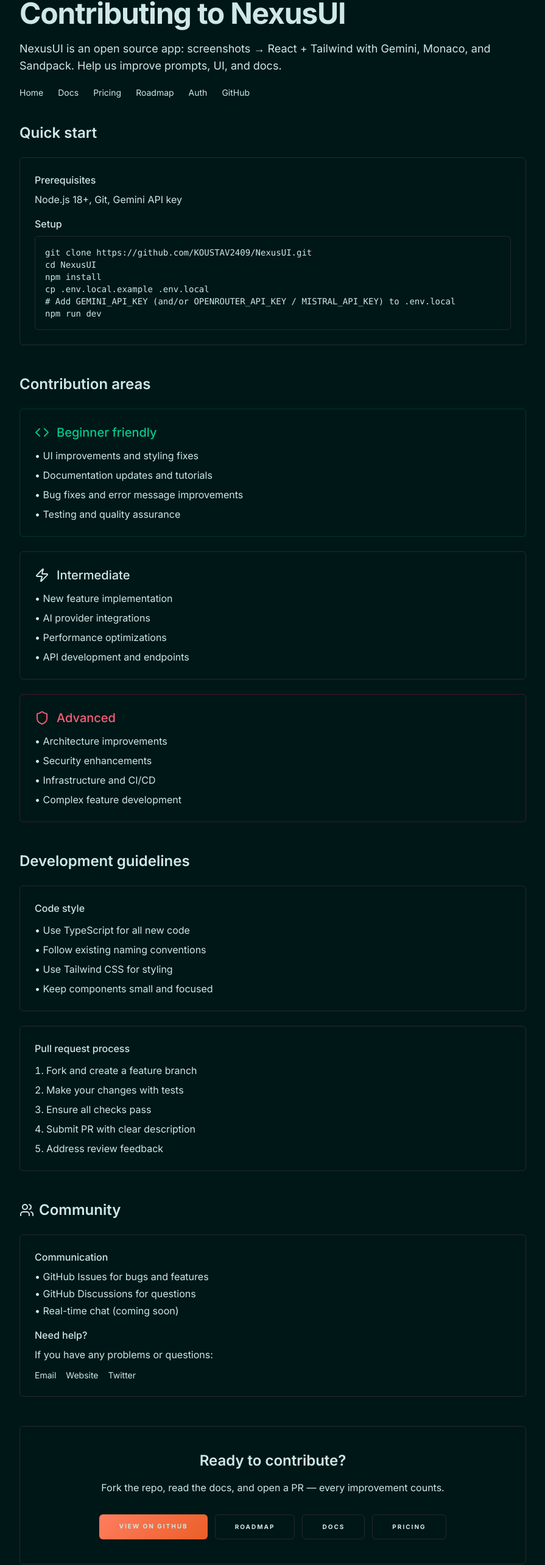
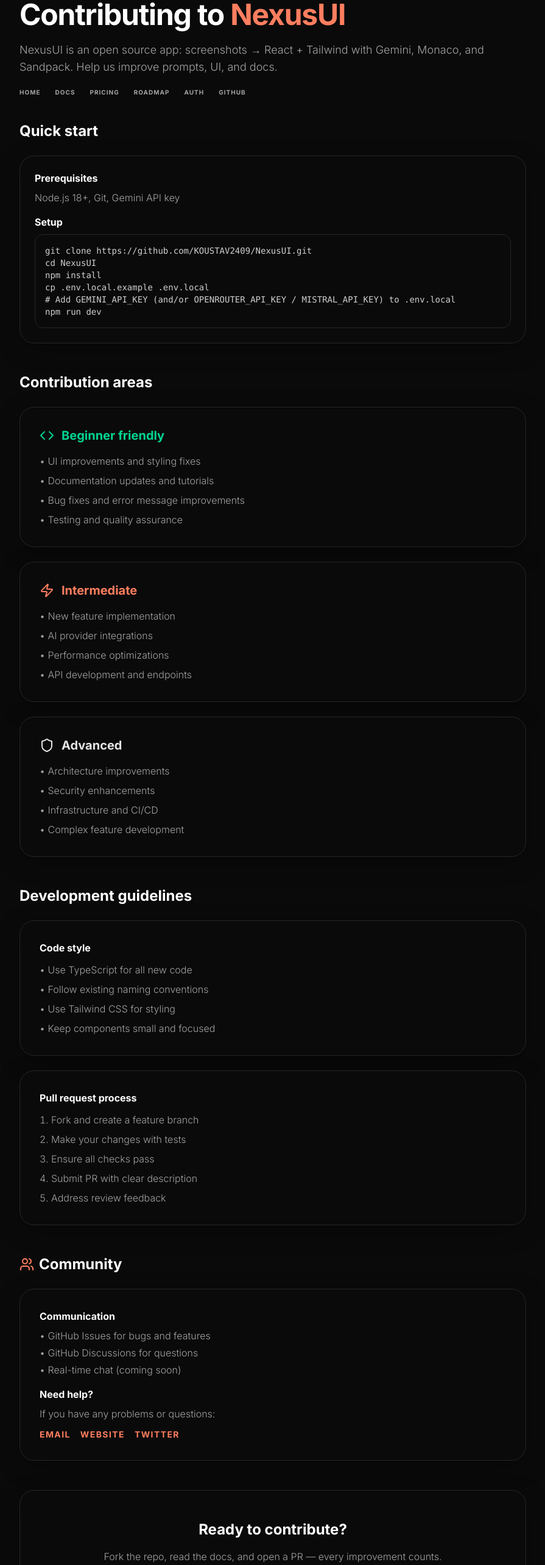
Before and after one commit to KOUSTAV2409/sstocode, a Next.js app: page /contributing in a window 1280 px wide. Shown: the part 206-2772 px from the top of the page at 61% size, without its empty margins (192-1087 px from the left). Built offline with nearby package versions, Linux system fonts and the light colour scheme; no server answers.

Commit message:
refactor: redesign contributing page with updated UI components and marketing footer

```diff
--- a/src/app/contributing/page.tsx
+++ b/src/app/contributing/page.tsx
@@ -1,51 +1,52 @@
 import Link from 'next/link';
 import { ArrowLeft, Code, Users, Zap, Shield } from 'lucide-react';
+import MarketingFooter from '@/components/marketing/MarketingFooter';
 
 export default function ContributingPage() {
   return (
-    <div className="min-h-screen bg-obsidian-bg text-obsidian-on">
-      <div className="max-w-4xl mx-auto px-4 md:px-8 pt-28 pb-16">
+    <div className="min-h-screen bg-void text-white font-sans selection:bg-primary-accent selection:text-void flex flex-col">
+      <main className="max-w-4xl mx-auto px-4 md:px-8 pt-28 pb-16 flex-1 w-full">
         <div className="mb-10 flex flex-col gap-5">
           <Link
             href="/"
-            className="inline-flex w-fit items-center gap-2 text-sm text-obsidian-on/50 transition-colors hover:text-obsidian-gold"
+            className="inline-flex w-fit items-center gap-2 text-[10px] font-bold uppercase tracking-widest text-on-surface-muted transition-colors hover:text-white"
           >
             <ArrowLeft className="h-4 w-4 shrink-0" />
             Back to Home
           </Link>
-          <div className="w-fit bg-obsidian-surface-highest px-3 py-1">
-            <span className="text-[10px] font-medium uppercase tracking-[0.2em] text-obsidian-tertiary">
+          <div className="inline-block w-fit py-1.5 px-4 bg-surface-highest border border-ghost-border rounded-full">
+            <span className="text-[10px] font-bold uppercase tracking-[0.2em] text-primary-accent">
               Open source
             </span>
           </div>
-          <h1 className="font-headline text-4xl font-bold tracking-tight text-obsidian-on md:text-5xl">
-            Contributing to <span className="text-obsidian-gold">NexusUI</span>
+          <h1 className="font-sans text-4xl font-bold tracking-tight text-white md:text-5xl">
+            Contributing to <span className="text-primary-accent">NexusUI</span>
           </h1>
-          <p className="text-obsidian-on/55 text-lg">
+          <p className="text-on-surface-muted text-lg font-light">
             NexusUI is an open source app: screenshots → React + Tailwind with Gemini, Monaco, and Sandpack. Help us improve
             prompts, UI, and docs.
           </p>
-          <nav className="flex flex-wrap gap-x-6 gap-y-2 text-sm text-obsidian-on/60" aria-label="Site sections">
-            <Link href="/" className="hover:text-obsidian-gold transition-colors">
+          <nav className="flex flex-wrap gap-x-6 gap-y-2 text-[10px] font-bold uppercase tracking-widest text-on-surface-muted" aria-label="Site sections">
+            <Link href="/" className="hover:text-white transition-colors">
               Home
             </Link>
-            <Link href="/docs" className="hover:text-obsidian-gold transition-colors">
+            <Link href="/docs" className="hover:text-white transition-colors">
               Docs
             </Link>
-            <Link href="/pricing" className="hover:text-obsidian-gold transition-colors">
+            <Link href="/pricing" className="hover:text-white transition-colors">
               Pricing
             </Link>
-            <Link href="/roadmap" className="hover:text-obsidian-gold transition-colors">
+            <Link href="/roadmap" className="hover:text-white transition-colors">
               Roadmap
             </Link>
-            <Link href="/auth" className="hover:text-obsidian-gold transition-colors">
+            <Link href="/auth" className="hover:text-white transition-colors">
               Auth
             </Link>
             <a
               href="https://github.com/KOUSTAV2409/NexusUI"
               target="_blank"
               rel="noopener noreferrer"
-              className="hover:text-obsidian-gold transition-colors"
+              className="hover:text-white transition-colors"
             >
               GitHub
             </a>
@@ -53,16 +54,16 @@
         </div>
 
         <section className="mb-12">
-          <h2 className="font-headline text-2xl font-semibold mb-6 text-obsidian-on">Quick start</h2>
-          <div className="bg-obsidian-surface-low border border-obsidian-outline/25 rounded-sm p-6 obsidian-glass">
+          <h2 className="font-sans text-2xl font-bold mb-6 text-white">Quick start</h2>
+          <div className="bg-surface-lowest border border-ghost-border rounded-3xl p-6 diffuse-shadow">
             <div className="space-y-4">
               <div>
-                <h3 className="font-medium mb-2 text-obsidian-on">Prerequisites</h3>
-                <p className="text-obsidian-on/55">Node.js 18+, Git, Gemini API key</p>
+                <h3 className="font-bold mb-2 text-white">Prerequisites</h3>
+                <p className="text-on-surface-muted font-light">Node.js 18+, Git, Gemini API key</p>
               </div>
               <div>
-                <h3 className="font-medium mb-2 text-obsidian-on">Setup</h3>
-                <pre className="bg-obsidian-bg border border-obsidian-outline/20 p-4 rounded-sm text-sm overflow-x-auto text-obsidian-on/80">
+                <h3 className="font-bold mb-2 text-white">Setup</h3>
+                <pre className="bg-void border border-ghost-border p-4 rounded-xl text-sm overflow-x-auto text-white/80">
 {`git clone https://github.com/KOUSTAV2409/NexusUI.git
 cd NexusUI
 npm install
@@ -76,14 +77,14 @@
         </section>
 
         <section className="mb-12">
-          <h2 className="font-headline text-2xl font-semibold mb-6 text-obsidian-on">Contribution areas</h2>
+          <h2 className="font-sans text-2xl font-bold mb-6 text-white">Contribution areas</h2>
           <div className="grid gap-6">
-            <div className="p-6 bg-obsidian-surface-low border border-emerald-500/20 rounded-sm">
-              <div className="flex items-center gap-3 mb-3">
-                <Code className="w-6 h-6 text-emerald-400/90" />
-                <h3 className="text-xl font-headline font-medium text-emerald-400/95">Beginner friendly</h3>
+            <div className="p-8 bg-surface-lowest border border-ghost-border diffuse-shadow rounded-3xl">
+              <div className="flex items-center gap-3 mb-4">
+                <Code className="w-6 h-6 text-emerald-400" />
+                <h3 className="text-xl font-sans font-bold text-emerald-400">Beginner friendly</h3>
               </div>
-              <ul className="space-y-2 text-obsidian-on/75">
+              <ul className="space-y-2 text-on-surface-muted font-light">
                 <li>• UI improvements and styling fixes</li>
                 <li>• Documentation updates and tutorials</li>
                 <li>• Bug fixes and error message improvements</li>
@@ -91,12 +92,12 @@
               </ul>
             </div>
 
-            <div className="p-6 bg-obsidian-surface-low border border-obsidian-gold/25 rounded-sm">
-              <div className="flex items-center gap-3 mb-3">
-                <Zap className="w-6 h-6 text-obsidian-gold" />
-                <h3 className="text-xl font-headline font-medium text-obsidian-gold">Intermediate</h3>
+            <div className="p-8 bg-surface-lowest border border-ghost-border diffuse-shadow rounded-3xl">
+              <div className="flex items-center gap-3 mb-4">
+                <Zap className="w-6 h-6 text-primary-accent" />
+                <h3 className="text-xl font-sans font-bold text-primary-accent">Intermediate</h3>
               </div>
-              <ul className="space-y-2 text-obsidian-on/75">
+              <ul className="space-y-2 text-on-surface-muted font-light">
                 <li>• New feature implementation</li>
                 <li>• AI provider integrations</li>
                 <li>• Performance optimizations</li>
@@ -104,12 +105,12 @@
               </ul>
             </div>
 
-            <div className="p-6 bg-obsidian-surface-low border border-rose-500/25 rounded-sm">
-              <div className="flex items-center gap-3 mb-3">
-                <Shield className="w-6 h-6 text-rose-400/90" />
-                <h3 className="text-xl font-headline font-medium text-rose-400/95">Advanced</h3>
+            <div className="p-8 bg-surface-lowest border border-ghost-border diffuse-shadow rounded-3xl">
+              <div className="flex items-center gap-3 mb-4">
+                <Shield className="w-6 h-6 text-secondary-accent" />
+                <h3 className="text-xl font-sans font-bold text-secondary-accent">Advanced</h3>
               </div>
-              <ul className="space-y-2 text-obsidian-on/75">
+              <ul className="space-y-2 text-on-surface-muted font-light">
                 <li>• Architecture improvements</li>
                 <li>• Security enhancements</li>
                 <li>• Infrastructure and CI/CD</li>
@@ -120,11 +121,11 @@
         </section>
 
         <section className="mb-12">
-          <h2 className="font-headline text-2xl font-semibold mb-6 text-obsidian-on">Development guidelines</h2>
+          <h2 className="font-sans text-2xl font-bold mb-6 text-white">Development guidelines</h2>
           <div className="space-y-6">
-            <div className="bg-obsidian-surface-low border border-obsidian-outline/25 rounded-sm p-6">
-              <h3 className="font-medium mb-3 text-obsidian-on">Code style</h3>
-              <ul className="space-y-2 text-obsidian-on/55">
+            <div className="bg-surface-lowest border border-ghost-border diffuse-shadow rounded-3xl p-8">
+              <h3 className="font-bold mb-3 text-white">Code style</h3>
+              <ul className="space-y-2 text-on-surface-muted font-light">
                 <li>• Use TypeScript for all new code</li>
                 <li>• Follow existing naming conventions</li>
                 <li>• Use Tailwind CSS for styling</li>
@@ -132,9 +133,9 @@
               </ul>
             </div>
 
-            <div className="bg-obsidian-surface-low border border-obsidian-outline/25 rounded-sm p-6">
-              <h3 className="font-medium mb-3 text-obsidian-on">Pull request process</h3>
-              <ol className="space-y-2 text-obsidian-on/55 list-decimal list-inside">
+            <div className="bg-surface-lowest border border-ghost-border diffuse-shadow rounded-3xl p-8">
+              <h3 className="font-bold mb-3 text-white">Pull request process</h3>
+              <ol className="space-y-2 text-on-surface-muted font-light list-decimal list-inside">
                 <li>Fork and create a feature branch</li>
                 <li>Make your changes with tests</li>
                 <li>Ensure all checks pass</li>
@@ -146,31 +147,31 @@
         </section>
 
         <section className="mb-12">
-          <h2 className="font-headline text-2xl font-semibold mb-6 flex items-center gap-2 text-obsidian-on">
-            <Users className="w-6 h-6 text-obsidian-gold" />
+          <h2 className="font-sans text-2xl font-bold mb-6 flex items-center gap-2 text-white">
+            <Users className="w-6 h-6 text-primary-accent" />
             Community
           </h2>
-          <div className="bg-obsidian-surface-low border border-obsidian-outline/25 rounded-sm p-6">
+          <div className="bg-surface-lowest border border-ghost-border diffuse-shadow rounded-3xl p-8">
             <div className="space-y-4">
               <div>
-                <h3 className="font-medium mb-2 text-obsidian-on">Communication</h3>
-                <ul className="space-y-1 text-obsidian-on/55">
+                <h3 className="font-bold mb-2 text-white">Communication</h3>
+                <ul className="space-y-1 text-on-surface-muted font-light">
                   <li>• GitHub Issues for bugs and features</li>
                   <li>• GitHub Discussions for questions</li>
                   <li>• Real-time chat (coming soon)</li>
                 </ul>
               </div>
               <div>
-                <h3 className="font-medium mb-2 text-obsidian-on">Need help?</h3>
-                <p className="text-obsidian-on/55 mb-3">If you have any problems or questions:</p>
+                <h3 className="font-bold mb-2 text-white">Need help?</h3>
+                <p className="text-on-surface-muted font-light mb-3">If you have any problems or questions:</p>
                 <div className="flex flex-wrap gap-4">
-                  <a href="mailto:koustavganguly24@gmail.com" className="text-obsidian-gold hover:text-obsidian-bright transition-colors text-sm">
+                  <a href="mailto:koustavganguly24@gmail.com" className="text-primary-accent hover:text-white transition-colors text-sm font-bold tracking-widest uppercase">
                     Email
                   </a>
-                  <a href="https://iamk.xyz" target="_blank" rel="noopener noreferrer" className="text-obsidian-gold hover:text-obsidian-bright transition-colors text-sm">
+                  <a href="https://iamk.xyz" target="_blank" rel="noopener noreferrer" className="text-primary-accent hover:text-white transition-colors text-sm font-bold tracking-widest uppercase">
                     Website
                   </a>
-                  <a href="https://x.com/iamk_xyz" target="_blank" rel="noopener noreferrer" className="text-obsidian-gold hover:text-obsidian-bright transition-colors text-sm">
+                  <a href="https://x.com/iamk_xyz" target="_blank" rel="noopener noreferrer" className="text-primary-accent hover:text-white transition-colors text-sm font-bold tracking-widest uppercase">
                     Twitter
                   </a>
                 </div>
@@ -179,33 +180,34 @@
           </div>
         </section>
 
-        <section className="text-center p-8 md:p-10 obsidian-glass border border-obsidian-gold/15 rounded-sm">
-          <h2 className="font-headline text-2xl font-semibold mb-4 text-obsidian-on">Ready to contribute?</h2>
-          <p className="text-obsidian-on/55 mb-8">Fork the repo, read the docs, and open a PR — every improvement counts.</p>
-          <div className="flex flex-col sm:flex-row justify-center gap-3 flex-wrap">
+        <section className="text-center p-8 md:p-12 bg-surface-lowest border border-ghost-border diffuse-shadow rounded-3xl">
+          <h2 className="font-sans text-2xl font-bold mb-4 text-white">Ready to contribute?</h2>
+          <p className="text-on-surface-muted font-light mb-8">Fork the repo, read the docs, and open a PR — every improvement counts.</p>
+          <div className="flex flex-col sm:flex-row justify-center gap-4 flex-wrap">
             <a
               href="https://github.com/KOUSTAV2409/NexusUI"
               target="_blank"
               rel="noopener noreferrer"
-              className="metallic-luster text-obsidian-on-primary font-bold uppercase text-[10px] tracking-[0.2em] py-3 px-8 hover:opacity-90 transition-opacity rounded-sm"
+              className="bg-primary-accent text-void font-bold uppercase text-[10px] tracking-widest py-3 px-8 rounded-full hover:brightness-110 transition-all text-center shadow-[0_0_20px_-5px_rgba(255,126,95,0.4)]"
             >
               View on GitHub
             </a>
             <Link
               href="/roadmap"
-              className="text-obsidian-tertiary border border-obsidian-tertiary/25 font-bold uppercase text-[10px] tracking-[0.2em] py-3 px-8 hover:bg-obsidian-tertiary/10 transition-colors rounded-sm"
+              className="text-white border border-ghost-border font-bold uppercase text-[10px] tracking-widest py-3 px-8 rounded-full hover:bg-surface-high transition-colors text-center"
             >
               Roadmap
             </Link>
-            <Link href="/docs" className="text-obsidian-tertiary border border-obsidian-tertiary/25 font-bold uppercase text-[10px] tracking-[0.2em] py-3 px-8 hover:bg-obsidian-tertiary/10 transition-colors rounded-sm">
+            <Link href="/docs" className="text-white border border-ghost-border font-bold uppercase text-[10px] tracking-widest py-3 px-8 rounded-full hover:bg-surface-high transition-colors text-center">
               Docs
             </Link>
-            <Link href="/pricing" className="text-obsidian-tertiary border border-obsidian-tertiary/25 font-bold uppercase text-[10px] tracking-[0.2em] py-3 px-8 hover:bg-obsidian-tertiary/10 transition-colors rounded-sm">
+            <Link href="/pricing" className="text-white border border-ghost-border font-bold uppercase text-[10px] tracking-widest py-3 px-8 rounded-full hover:bg-surface-high transition-colors text-center">
               Pricing
             </Link>
           </div>
         </section>
-      </div>
+      </main>
+      <MarketingFooter />
     </div>
   );
 }
```
